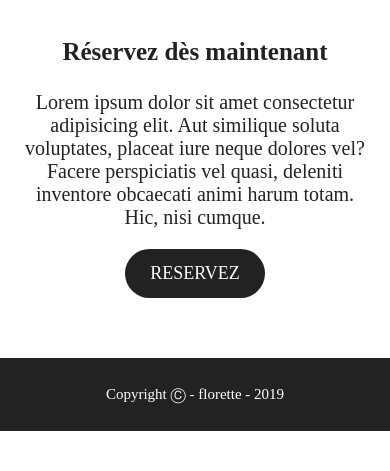
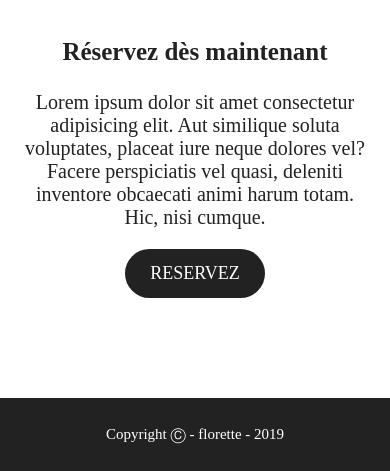
Before and after one commit to Clementlgm/cafe-test-1, a website: page index.html in a window 390 px wide. Shown: the part 1749-2220 px from the top of the page. Before the commit the page ends 2180 px from the top, so only its background shows below. Drawn offline with Linux system fonts and the light colour scheme.

Commit message:
responsive-2

```diff
--- a/scss/style.mobile.scss
+++ b/scss/style.mobile.scss
@@ -102,6 +102,6 @@ header nav {
 // fouter
 
 footer {
-  margin-top: 5rem;
+  margin-top: 10rem;
   position: static;
 }
```
Also changed, not shown: css/style.mobile.css.
